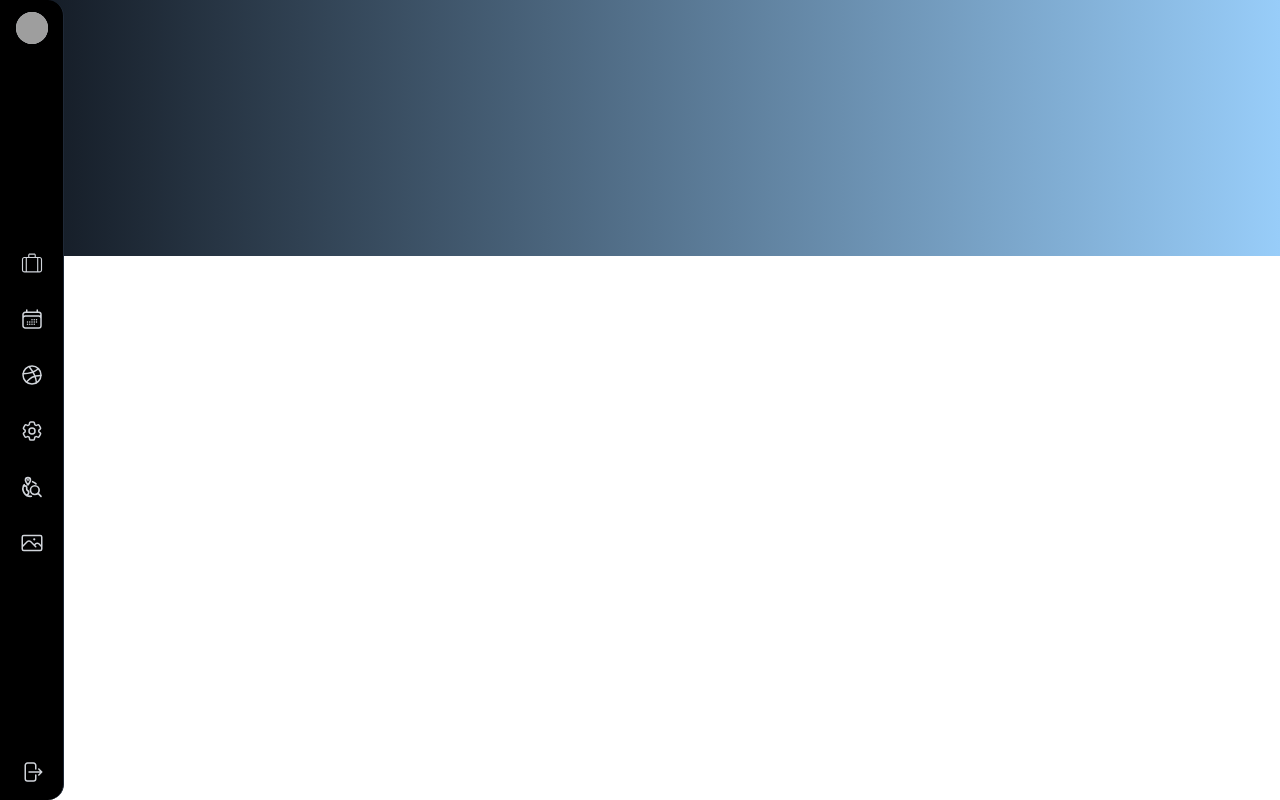
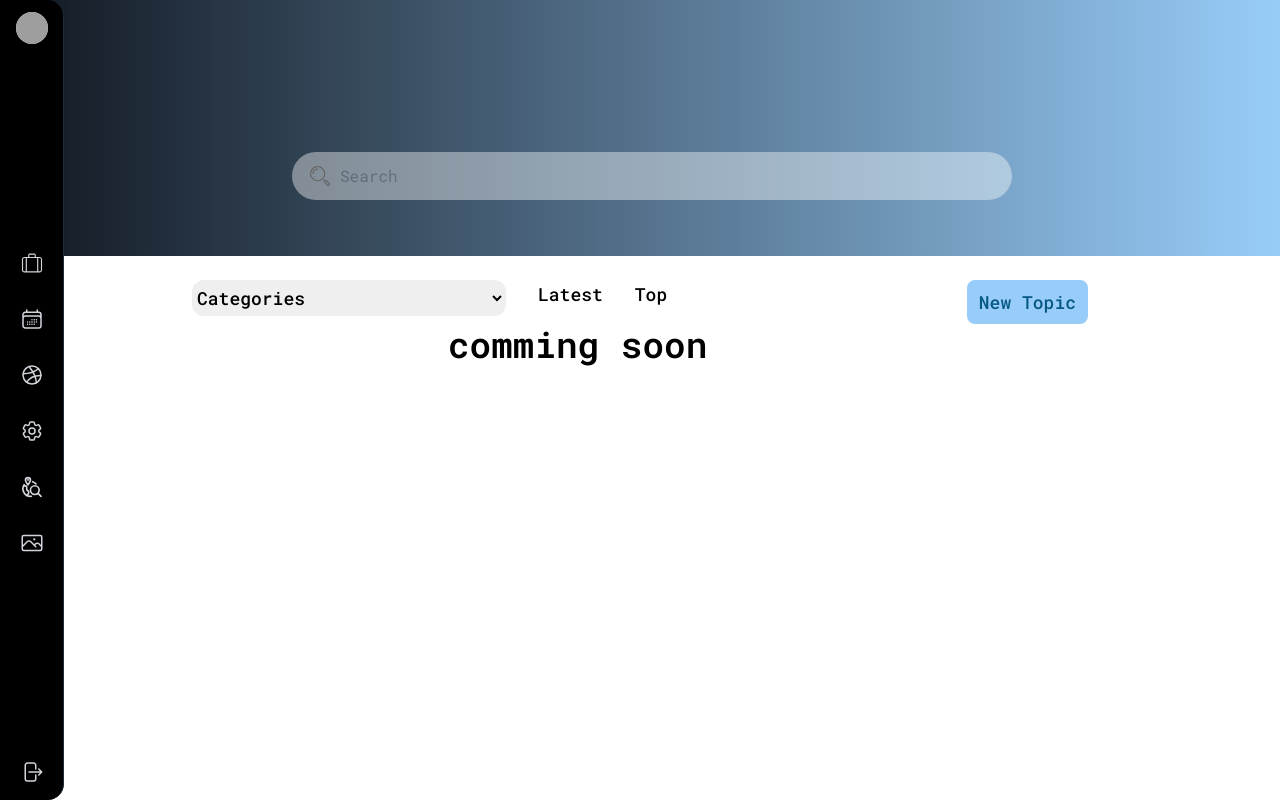
Before and after one commit to mishba-ai/NomadX, a React (Vite) app in the folder Frontend/: page /forum in a window 1280 px wide. Built offline with nearby package versions, Linux system fonts and the light colour scheme; grey boxes are pictures that could not be loaded.

Commit message:
revamp the forum page

```diff
--- a/Frontend/src/Pages/Forum/Forum.jsx
+++ b/Frontend/src/Pages/Forum/Forum.jsx
@@ -2,8 +2,50 @@ import Header from "../../components/Forum/header";
 
 function Forum() {
   return (
-    <div className="w-full h-screen bg-[#fff]">
+    <div className="w-full h-screen  bg-[#fff] font-Robotomono">
       <Header />
+
+      <section className="px-48">
+        <nav className="">
+          <div className="flex justify-between mt-6 text-lg font-medium">
+            <ul className="flex gap-x-8">
+              <li className="">
+                <select className="rounded-xl py-1 border border-transparent focus:border-2 focus:border-[#98cdf9]">
+                  <option
+                    value=""
+                    selected
+                    hidden
+                    disabled
+                    className=" "
+                  >
+                    Categories
+                  </option>
+                  <option value="0">Travel Planning and Tips</option>
+                  <option value="1">Accommodation and Living</option>
+                  <option value="2">Safety and Health</option>
+                  <option value="3">Culture and Language</option>
+                  <option value="4">Technology and Work</option>
+                  <option value="5">Community and Social</option>
+                  <option value="6">Transportation</option>
+                  <option value="7">Photography and Videography</option>
+                </select>
+              </li>
+              <li><span className="cursor-pointer ">Latest</span></li>
+              <li>Top</li>
+            </ul>
+            <ul>
+              <li><button className="bg-[#98cdf9] p-2 px-3 rounded-lg text-sky-800 hover:bg-sky-300">New Topic</button></li>
+            </ul>
+          </div>
+        </nav>
+      </section>
+
+
+      <section className="px-44  justify-center flex  ">
+                <div className="text-4xl font-semibold w-96 text-sky-6">
+                  comming soon
+                </div>
+      </section>
     </div>
   );
 }
--- a/Frontend/src/components/Forum/header.jsx
+++ b/Frontend/src/components/Forum/header.jsx
@@ -1,11 +1,14 @@
-import React from 'react'
+import search from "../../assets/svg/search.svg";
 
 function header() {
   return (
-    <div>
+    <div className=''>
 
-        <div className='w-full h-64 bg-gradient-to-r from-[#10161f] to-[#98cdf9]'>
-
+        <div className='w-full h-64 bg-gradient-to-r px-44  py-10  from-[#10161f] to-[#98cdf9]'>
+                <div className=' flex justify-center mt-28 '>
+                  <img src={search} alt=""className="w-6 h-6 relative left-10 top-3"/>
+                  <input type="text" className='w-[45rem] py-3 pr-4 pl-12 focus:border  focus:border-sky-200 rounded-full opacity-40' placeholder='Search'/>
+                </div>
         </div>
     </div>
   )
```
Also changed, not shown: Frontend/src/assets/svg/search.svg (added).
